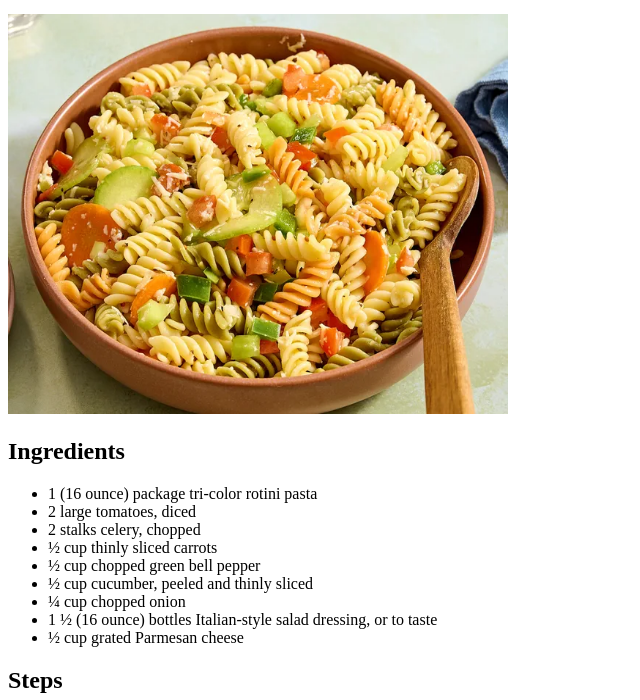
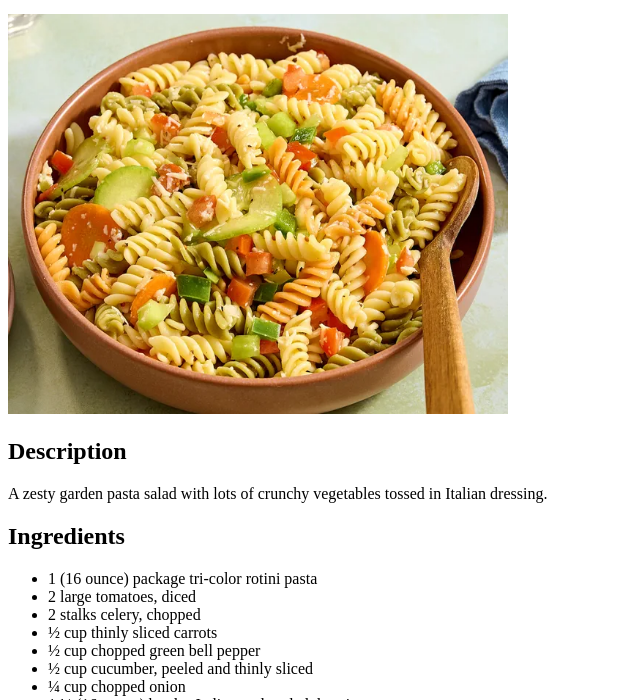
Before and after one commit to KravaV/odin-recipes, a plain HTML site: page recipes/garden-pasta-salad.html in a window 1280 px wide. Shown: the part 100-800 px from the top of the page, without its empty margins (0-640 px from the left). Drawn offline with Linux system fonts and the light colour scheme.

Commit message:
add titles to all pages and add descriptions

```diff
--- a/recipes/garden-pasta-salad.html
+++ b/recipes/garden-pasta-salad.html
@@ -2,11 +2,14 @@
 <html lang="en">
 <head>
     <meta charset="UTF-8">
+    <title>Garden Pasta Salad</title>
 </head>
 <body>
     <h1>Garden Pasta Salad</h1>
     <p><a href="../index.html">Home</a></p>
     <img src="../images/garden-pasta-salad.webp" alt="Garden Pasta Salad" height="400" width="500">
+    <h2>Description</h2>
+    <p>A zesty garden pasta salad with lots of crunchy vegetables tossed in Italian dressing.</p>
     <h2>Ingredients</h2>
     <ul>
         <li>1 (16 ounce) package tri-color rotini pasta</li>
```
Also changed, not shown: index.html (+3 -2 lines), recipes/grilled-peach-and-mozzarella-salad.html (+2 -0 lines), recipes/nancy-chicken-salad.html (+1 -1 lines).
